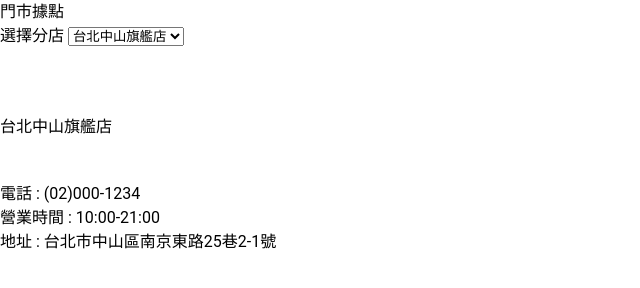
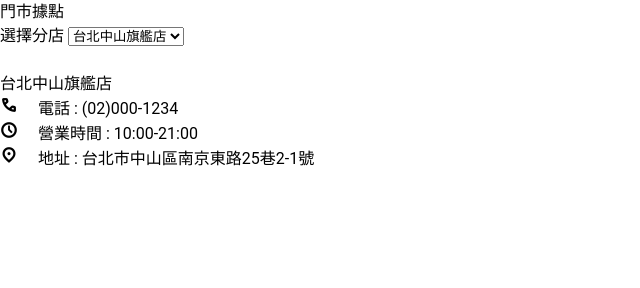
Before and after one commit to guosin/202308week4, a website built with Vite: page pages/index.html in a window 1280 px wide. Shown: the whole page, without its empty margins (0-640 px from the left). Built offline with nearby package versions, Linux system fonts and the light colour scheme.

Commit message:
icon可以出現

```diff
--- a/assets/scss/pages/_index.scss
+++ b/assets/scss/pages/_index.scss
@@ -1,3 +1,6 @@
-.content{
-  min-height: 300px;
+
+.index-material-icon{
+  color: black;
+  font-size: 18px;
+  font-weight: bolder;
 }
--- a/pages/index.html
+++ b/pages/index.html
@@ -13,7 +13,7 @@
 
 <body>
   <%- include('./layout/header'); -%>
-    <div class="container">
+    <div class="container bg-red">
       <h1>門市據點</h1>
       <div>
         <label for="store">選擇分店</label>
@@ -25,14 +25,16 @@
       </div>
       <img src="" alt="">
       <div>
-        <span class="material-symbols-outlined">
-          mail
-          </span>
         <h2>台北中山旗艦店</h2>
-        <span class="material-symbols-outlined">call</span>
-        <p>電話 : (02)000-1234</p>
-        <p>營業時間 : 10:00-21:00</p>
-        <p>地址 : 台北市中山區南京東路25巷2-1號</p>
+        <ul>
+          <li><span class="material-symbols-outlined index-material-icon">call</span>電話 : (02)000-1234</li>
+          <li><span class="material-symbols-outlined index-material-icon">
+            schedule
+            </span>營業時間 : 10:00-21:00</li>
+          <li><span class="material-symbols-outlined index-material-icon">
+            location_on
+            </span>地址 : 台北市中山區南京東路25巷2-1號</li>
+        </ul>
       </div>
 
 
```
